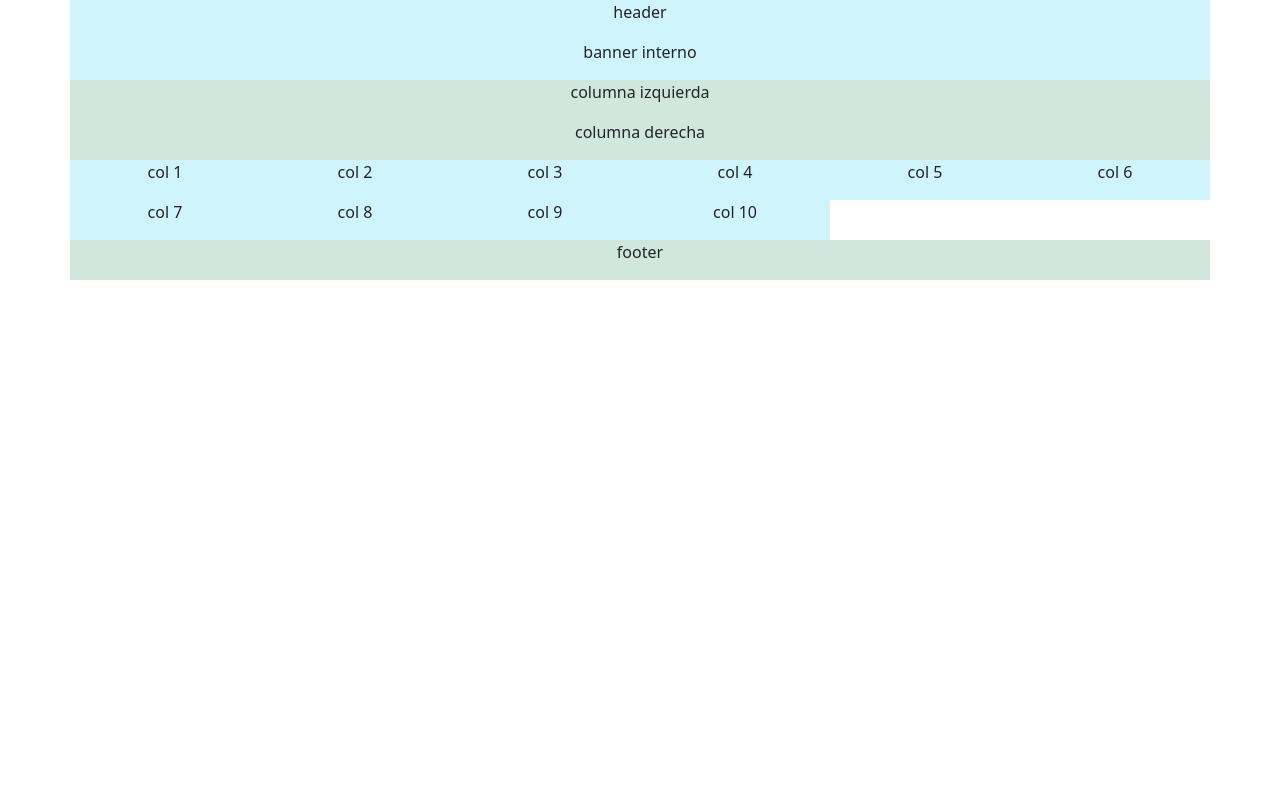
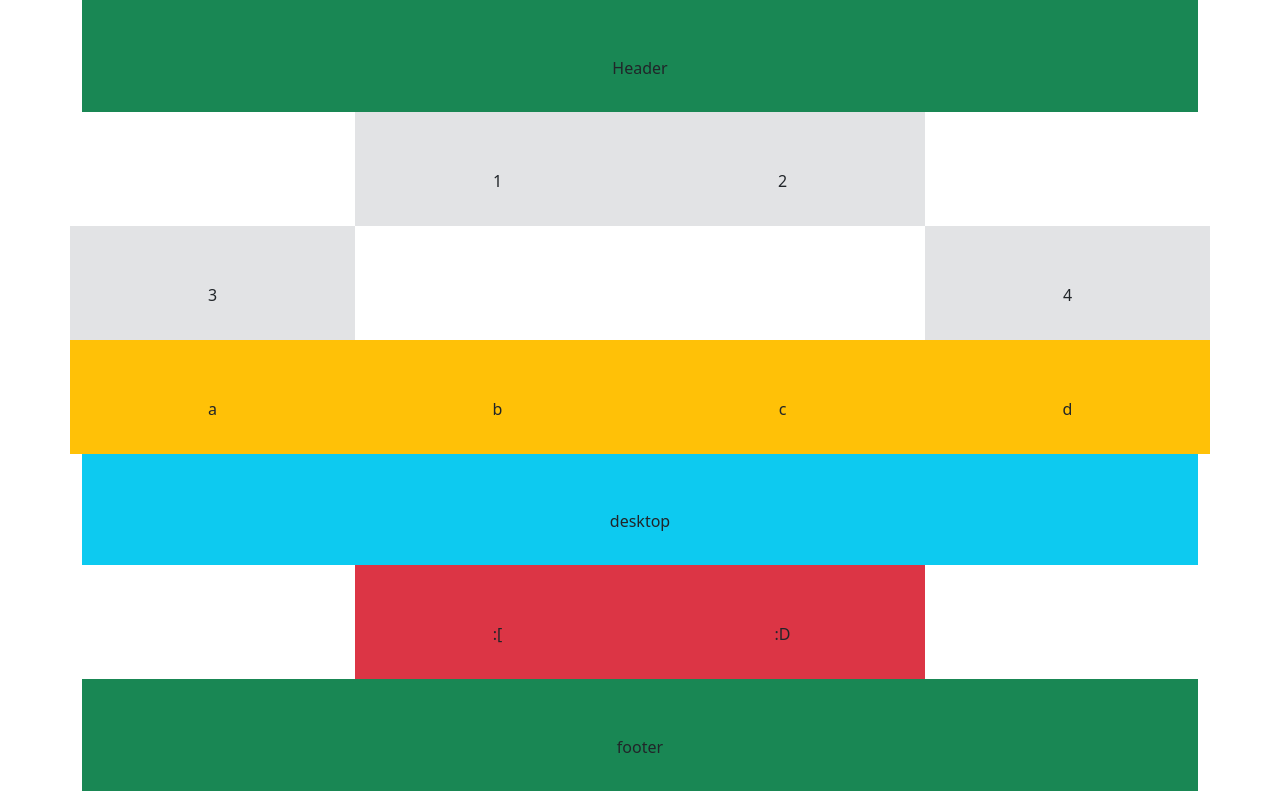
Before and after one commit to noeliazeitunlian/parcial_2_desarrollo_web, a plain HTML site: page ejercicio05/actividad03.html in a window 1280 px wide. Drawn offline with nearby package versions, Linux system fonts and the light colour scheme.

Commit message:
ejercicio 2 actividad 3

```diff
--- a/ejercicio05/actividad03.html
+++ b/ejercicio05/actividad03.html
@@ -4,64 +4,119 @@
 <head>
     <meta charset="utf-8">
     <meta name="viewport" content="width=device-width, initial-scale=1">
-  <title>Actividad 02</title>
+    <title>Actividad 03</title>
+    <link rel="stylesheet" type="text/css" href="styles.css" />
     <link href="https://cdn.jsdelivr.net/npm/bootstrap@5.3.2/dist/css/bootstrap.min.css" rel="stylesheet"
         integrity="sha384-T3c6CoIi6uLrA9TneNEoa7RxnatzjcDSCmG1MXxSR1GAsXEV/Dwwykc2MPK8M2HN" crossorigin="anonymous">
 </head>
 
 <body>
-  <div class="container text-center">
+    <div class="container">
+        <div class="square bg-success">
+            <p>Header</p>
+        </div>
+        <div class="row d-sm-none">
+            <div class="square col-6 bg-secondary-subtle">
+                <p>1</p>
+            </div>
+            <div class="square col-6 bg-secondary-subtle">
+                <p>2</p>
+            </div>
+        </div>
+        <div class="row d-sm-none">
+            <div class="square col-6 bg-secondary-subtle">
+                <p>3</p>
+            </div>
+            <div class="square col-6 bg-secondary-subtle">
+                <p>4</p>
+            </div>
+        </div>
+        <div class="square d-md-none d-sm-block d-none bg-info">
+            <p>tablet</p>
+        </div>
+        <div class="row d-sm-none">
+            <div class="square col-6 bg-warning">
+                <p>a</p>
+            </div>
+            <div class="square col-6 bg-warning">
+                <p>b</p>
+            </div>
+        </div>
+        <div class="row d-sm-none">
+            <div class="square col-6 bg-warning">
+                <p>c</p>
+            </div>
+            <div class="square col-6 bg-warning">
+                <p>d</p>
+            </div>
+        </div>
+        <div class="square d-sm-none bg-info">
+            <p>mobile</p>
+        </div>
+
         <div class="row">
-        <div class="col-12 bg-info-subtle">
-          <p>header</p>
+            <div class="square col-sm-3 d-none d-sm-block d-md-none bg-secondary-subtle">
+                <p>1</p>
             </div>
-        <div class="col-12 col-sm-6 d-md-none d-lg-none d-xl-none bg-danger-subtle">
-          <p>banner mobile</p>
+            <div class="square col-sm-3 d-none d-sm-block d-md-none bg-secondary-subtle">
+                <p>2</p>
             </div>
-        <div class="col-12 bg-success-subtle bg-info-subtle">
-          <p>banner interno</p>
+            <div class="square col-sm-3 d-none d-sm-block d-md-none bg-secondary-subtle">
+                <p>3</p>
             </div>
-        <div class="col-12 bg-success-subtle">
-          <p>columna izquierda</p>
+            <div class="square col-sm-3 d-none d-sm-block d-md-none bg-secondary-subtle">
+                <p>4</p>
             </div>
-        <div class="col-12 bg-success-subtle">
-          <p>columna derecha</p>
         </div>
-        <div class="col-xs-6 col-sm-4 col-md-2 bg-info-subtle">
-          <p>col 1</p>
+
+        <div class="row d-none d-sm-none d-md-flex justify-content-center">
+            <div class="square col-3 bg-secondary-subtle">
+                <p>1</p>
             </div>
-        <div class="col-xs-6 col-sm-4 col-md-2 bg-info-subtle">
-          <p>col 2</p>
+            <div class="square col-3 bg-secondary-subtle">
+                <p>2</p>
             </div>
-        <div class="col-xs-6 col-sm-4 col-md-2 bg-info-subtle">
-          <p>col 3</p>
+            <div class="w-100 d-none d-md-block"></div> <!-- Agrega un div para forzar el salto de línea en lg -->
+
+            <div class="square col-3 bg-secondary-subtle">
+                <p>3</p>
             </div>
-        <div class="col-xs-6 col-sm-4 col-md-2 bg-info-subtle">
-          <p>col 4</p>
+            <div class="col-6 d-none d-md-block"></div> <!-- Espacio vacío -->
+            <div class="square col-3 bg-secondary-subtle">
+                <p>4</p>
             </div>
-        <div class="col-xs-6 col-sm-4 col-md-2 bg-info-subtle">
-          <p>col 5</p>
         </div>
-        <div class="col-xs-6 col-sm-4 col-md-2 bg-info-subtle">
-          <p>col 6</p>
+        <div class="row">
+            <div class="square col-sm-3 d-none d-sm-block d-md-block bg-warning">
+                <p>a</p>
             </div>
-        <div class="col-xs-6 col-sm-4 col-md-2 bg-info-subtle">
-          <p>col 7</p>
+            <div class="square col-sm-3 d-none d-sm-block d-md-block bg-warning">
+                <p>b</p>
             </div>
-        <div class="col-xs-6 col-sm-4 col-md-2 bg-info-subtle">
-          <p>col 8</p>
+            <div class="square col-sm-3 d-none d-sm-block d-md-block bg-warning">
+                <p>c</p>
             </div>
-        <div class="col-xs-6 col-sm-4 col-md-2 bg-info-subtle">
-          <p>col 9</p>
+            <div class="square col-sm-3 d-none d-sm-block d-md-block bg-warning">
+                <p>d</p>
             </div>
-        <div class="col-xs-6 col-sm-4 col-md-2 bg-info-subtle">
-          <p>col 10</p>
         </div>
-        <div class="col-12 bg-success-subtle">
+        <div class="square d-md-block d-sm-none d-none bg-info">
+            <p>desktop</p>
+        </div>
+        <div class="row">
+            <div class="col-3 d-none d-md-block"></div> <!-- Espacio vacío -->
+            <div class="square col-sm-6 col-md-3 d-none d-sm-block d-md-block bg-danger">
+                <p>:[</p>
+            </div>
+            <div class="square col-sm-6 col-md-3 bg-danger">
+                <p>:D</p>
+            </div>
+            <div class="col-3 d-none d-md-block"></div> <!-- Espacio vacío -->
+        </div>
+        <div class="square bg-success d-none d-sm-block d-md-block">
             <p>footer</p>
         </div>
-      </div>
-    </div>
+
     </div>
     <script src="https://cdn.jsdelivr.net/npm/bootstrap@5.3.2/dist/js/bootstrap.bundle.min.js"
         integrity="sha384-C6RzsynM9kWDrMNeT87bh95OGNyZPhcTNXj1NW7RuBCsyN/o0jlpcV8Qyq46cDfL"
```
Lines whose indentation alone changed are shown as unchanged.
